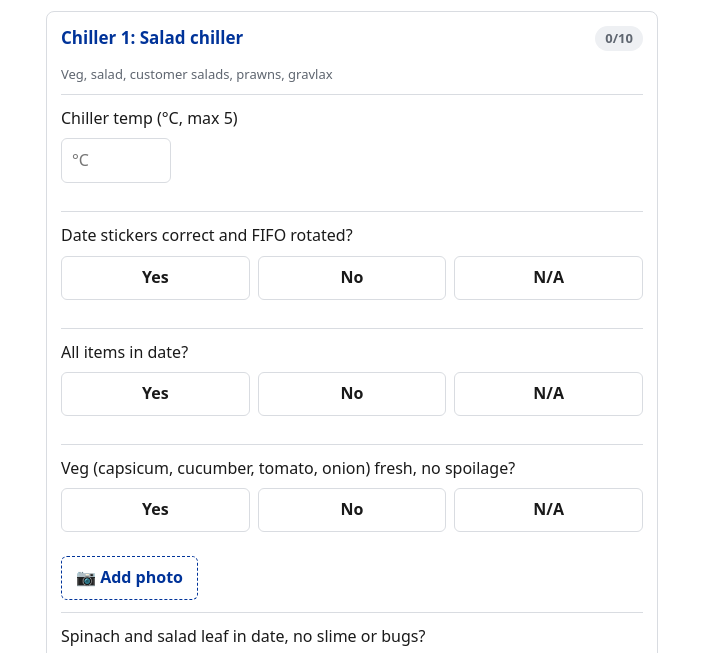
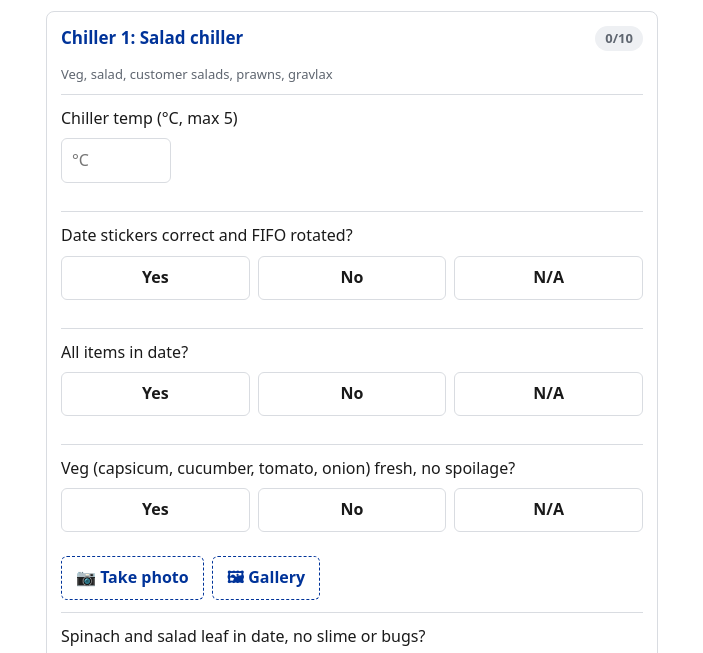
Before and after one commit to yo1esh/food-safety-walk, a plain HTML site: page index.html in a window 1280 px wide. Shown: the part 145-798 px from the top of the page, without its empty margins (288-991 px from the left). Drawn offline with Linux system fonts and the light colour scheme.

Commit message:
Add files via upload

```diff
--- a/index.html
+++ b/index.html
@@ -46,7 +46,7 @@ label.l{display:block;font-weight:600;font-size:14px;margin:14px 0 6px;color:var
 .ph img{width:100%;height:100%;object-fit:cover;border-radius:6px;border:1px solid var(--line)}
 .ph button{position:absolute;top:-6px;right:-6px;width:26px;height:26px;border-radius:50%;border:0;background:var(--blue);color:#fff;font-size:16px;line-height:1}
 .add{display:inline-flex;align-items:center;gap:6px;min-height:44px;padding:0 14px;border:1.5px dashed var(--blue);color:var(--blue);border-radius:6px;font-weight:600;cursor:pointer}
-.q .add{display:none;margin-top:8px}.q.pho .add,.q.flag .add{display:inline-flex}
+.q .add{display:none;margin:8px 8px 0 0}.q.pho .add,.q.flag .add{display:inline-flex}
 .pdf{width:100%;min-height:52px;margin-top:8px;border:0;border-radius:6px;background:var(--yel);color:var(--blue);font:inherit;font-weight:700}
 .pdf:disabled{opacity:.45}
 .reset{width:100%;min-height:44px;margin-top:16px;border:1.5px solid var(--line);border-radius:6px;background:#fff;color:var(--mute);font:inherit;font-weight:600}
@@ -89,7 +89,7 @@ function qhtml(id,q){
 var o=typeof q==="string"?{q:q}:q,v=S.a[id],h='<div class="q'+(v==="No"?" flag":"")+(o.p?" pho":"")+'" id="q-'+id+'"><p>'+esc(o.q)+'</p>';
 if(o.temp){LIM[id]=lim(o);var ng=LIM[id]<0;h+='<div class="temp"><input type="'+(ng?"text":"number")+'" inputmode="'+(ng?"text":"decimal")+'" step="0.1" placeholder="'+(ng?"e.g. -18":"°C")+'" data-t="'+id+'" value="'+esc(S.t[id])+'"><span id="tw-'+id+'"></span></div>'}
 else{h+='<div class="opts">';["Yes","No","N/A"].forEach(function(x){h+='<button data-q="'+id+'" data-v="'+x+'" class="'+(v===x?"on":"")+'">'+x+'</button>'});h+='</div>'}
-return h+'<div class="photos" id="ph-'+id+'"></div><label class="add">📷 Add photo<input type="file" accept="image/*" multiple hidden data-p="'+id+'"></label><textarea class="qn" placeholder="What is the issue? What was done about it?" data-qn="'+id+'">'+esc(S.qn[id])+'</textarea></div>';
+return h+'<div class="photos" id="ph-'+id+'"></div><label class="add">📷 Take photo<input type="file" accept="image/*" capture="environment" hidden data-p="'+id+'"></label><label class="add">🖼 Gallery<input type="file" accept="image/*" multiple hidden data-p="'+id+'"></label><textarea class="qn" placeholder="What is the issue? What was done about it?" data-qn="'+id+'">'+esc(S.qn[id])+'</textarea></div>';
 }
 function build(){
 var h="";
```
